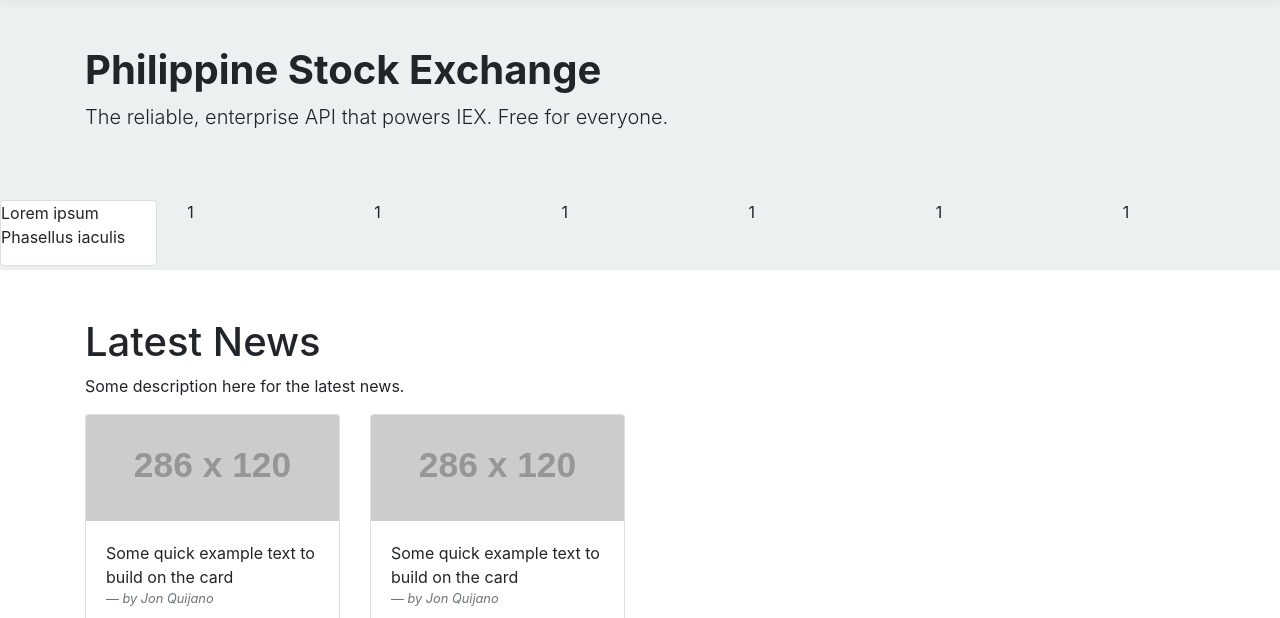
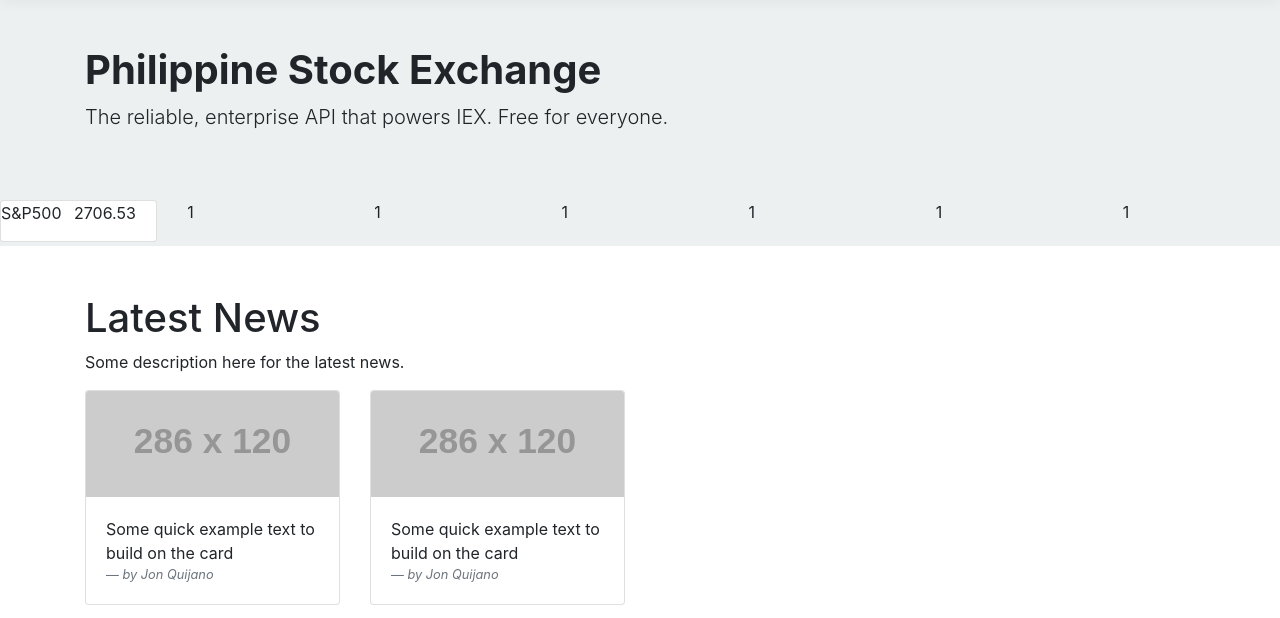
Before and after one commit to jmbelango/Stock-Website, a plain HTML site: page index.html in a window 1280 px wide. Shown: the part 155-773 px from the top of the page. Drawn offline with Linux system fonts and the light colour scheme; placeholder pictures from the web are drawn by us.

Commit message:
Update index.html

```diff
--- a/index.html
+++ b/index.html
@@ -124,8 +124,8 @@
             <div class="col">
                 <div class="card">
                     <ul class="list-inline">
-                        <li class="list-inline-item">Lorem ipsum</li>
-                        <li class="list-inline-item">Phasellus iaculis</li>
+                        <li class="list-inline-item text-left">S&P500</li>
+                        <li class="list-inline-item text-right">2706.53</li>
                     </ul>
                 </div>
             </div>
```
